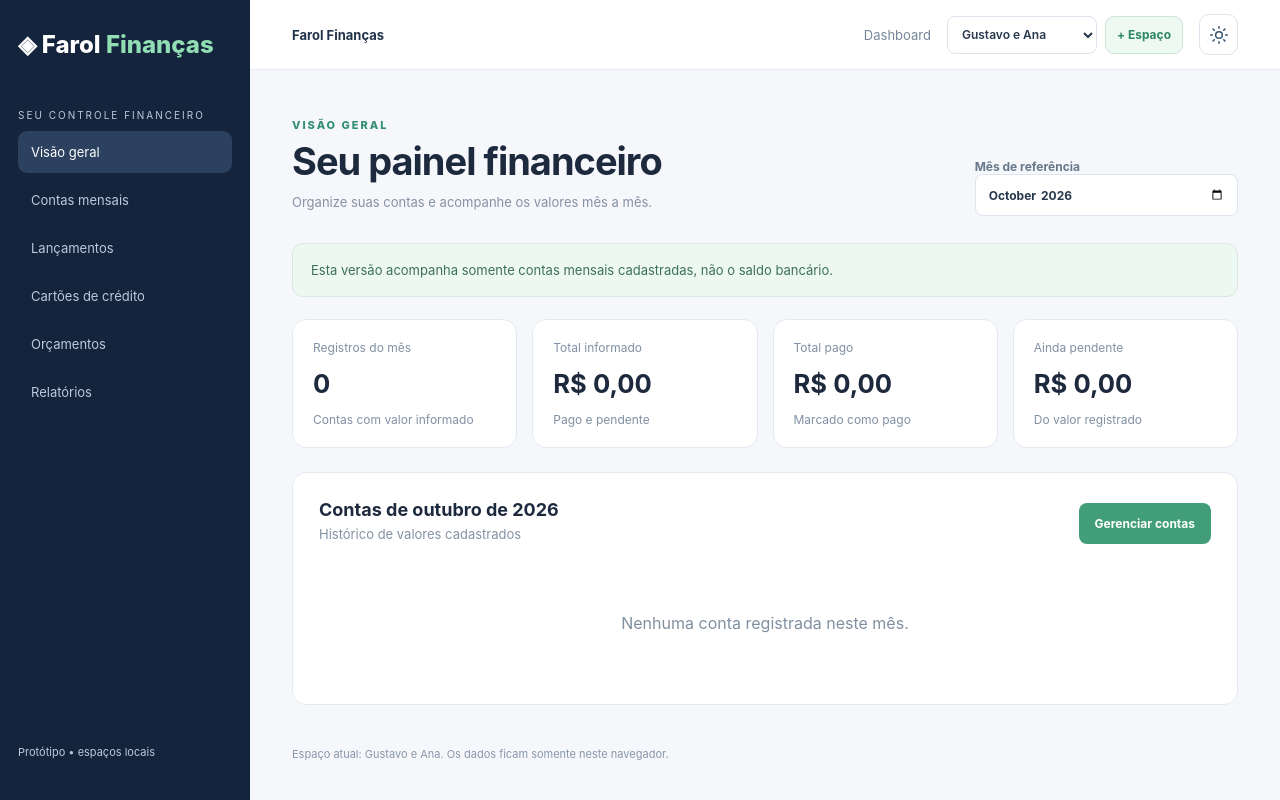
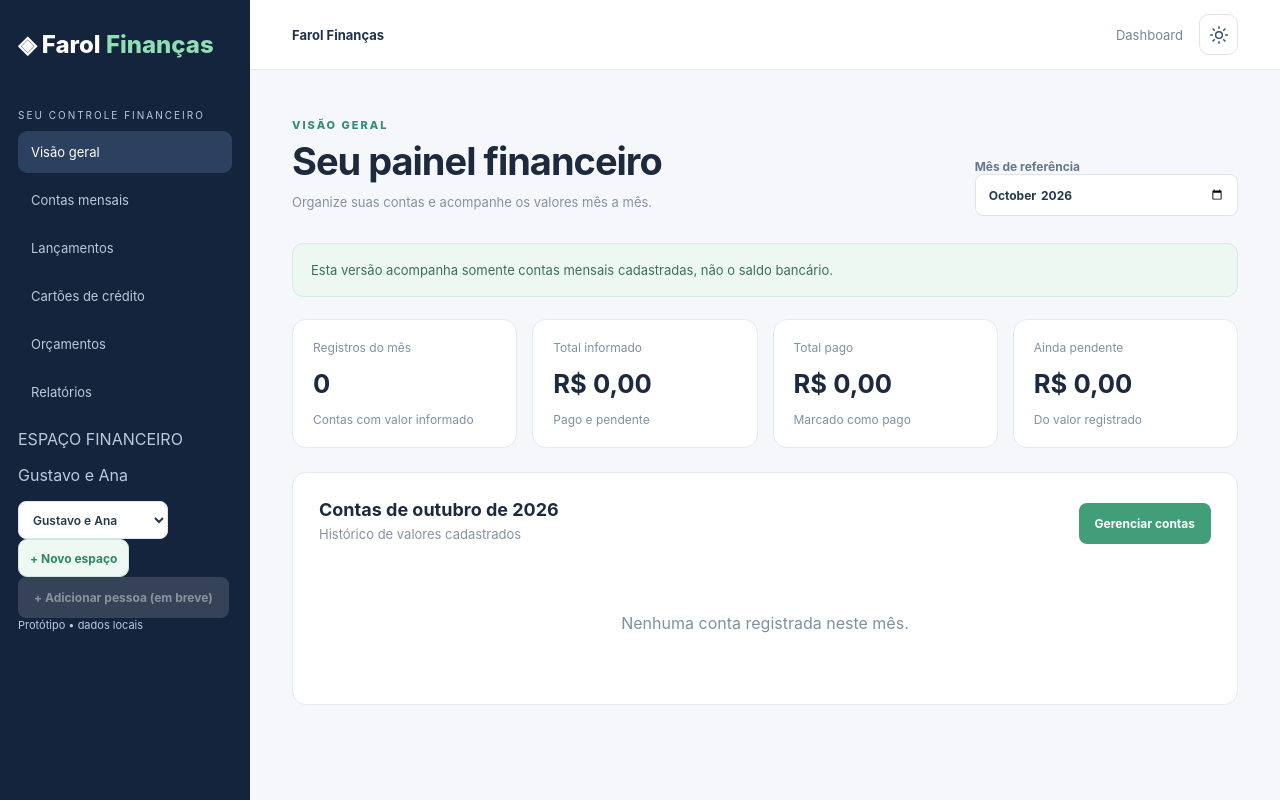
Before and after one commit to GutoSwan/farol-financas, a Vue app: page / in a window 1280 px wide. Built offline with nearby package versions, Linux system fonts and the light colour scheme.

Commit message:
feat: integrar lançamentos e mover espaços para sidebar

```diff
--- a/src/presentation/layouts/AppLayout.vue
+++ b/src/presentation/layouts/AppLayout.vue
@@ -40,44 +40,45 @@ function submitWorkspace(): void {
           :class="{ active: route.path === href }"
         >{{ label }}</RouterLink>
       </nav>
-      <p class="sidebar-foot">Protótipo • espaços locais</p>
+      <div class="sidebar-workspace">
+        <p class="sidebar-workspace-label">ESPAÇO FINANCEIRO</p>
+        <p class="sidebar-workspace-name">{{ currentWorkspace?.name ?? 'Gustavo e Ana' }}</p>
+        <label class="sr-only" for="workspace-select">Trocar espaço financeiro local</label>
+        <select
+          id="workspace-select"
+          class="workspace-select"
+          :value="activeWorkspaceId"
+          @change="selectWorkspace(($event.target as HTMLSelectElement).value)"
+        >
+          <option v-for="space in workspaces" :key="space.id" :value="space.id">{{ space.name }}</option>
+        </select>
+        <button
+          type="button"
+          class="workspace-add"
+          :aria-expanded="creating"
+          @click="creating = !creating"
+        >+ Novo espaço</button>
+        <div v-if="creating" class="workspace-popover">
+          <form @submit.prevent="submitWorkspace">
+            <strong>Novo espaço financeiro</strong>
+            <label for="new-workspace-name">Nome</label>
+            <input id="new-workspace-name" v-model="newName" maxlength="60" minlength="2" required placeholder="Ex.: Finanças do João" />
+            <p>Os espaços são separados apenas neste navegador. Isto ainda não cria uma conta com login.</p>
+            <div class="popover-actions">
+              <button class="secondary-action" type="button" @click="creating = false">Cancelar</button>
+              <button type="submit" class="primary">Criar</button>
+            </div>
+          </form>
+        </div>
+        <button class="invite-disabled" type="button" disabled title="Disponível quando tivermos login e convites">+ Adicionar pessoa (em breve)</button>
+        <p class="sidebar-foot">Protótipo • dados locais</p>
+      </div>
     </aside>
     <div class="main">
       <header class="topbar">
         <b>Farol Finanças</b>
         <div class="topbar-actions">
           <span class="page-context">{{ route.meta.title ?? 'Visão geral' }}</span>
-          <div class="workspace-switcher">
-            <label class="sr-only" for="workspace-select">Espaço financeiro ativo</label>
-            <select
-              id="workspace-select"
-              class="workspace-select"
-              :value="activeWorkspaceId"
-              title="Trocar espaço financeiro local"
-              @change="selectWorkspace(($event.target as HTMLSelectElement).value)"
-            >
-              <option v-for="space in workspaces" :key="space.id" :value="space.id">{{ space.name }}</option>
-            </select>
-            <button
-              class="workspace-add"
-              type="button"
-              title="Criar espaço financeiro neste navegador"
-              :aria-expanded="creating"
-              @click="creating = !creating"
-            >+ Espaço</button>
-            <div v-if="creating" class="workspace-popover">
-              <form @submit.prevent="submitWorkspace">
-                <strong>Novo espaço financeiro</strong>
-                <label for="new-workspace-name">Nome</label>
-                <input id="new-workspace-name" v-model="newName" maxlength="60" minlength="2" required placeholder="Ex.: Finanças do João" />
-                <p>Cada espaço tem registros separados neste navegador. Ainda não é um login para outra pessoa.</p>
-                <div class="popover-actions">
-                  <button class="secondary-action" type="button" @click="creating = false">Cancelar</button>
-                  <button type="submit" class="primary">Criar espaço</button>
-                </div>
-              </form>
-            </div>
-          </div>
           <button
             class="theme-toggle"
             type="button"
@@ -87,11 +88,11 @@ function submitWorkspace(): void {
             @click="toggleTheme"
           >
             <svg v-if="!isDark" xmlns="http://www.w3.org/2000/svg" width="20" height="20" viewBox="0 0 24 24" fill="none" stroke="currentColor" stroke-width="1.8" stroke-linecap="round" stroke-linejoin="round" aria-hidden="true">
-              <circle cx="12" cy="12" r="4" />
-              <path d="M12 2v2m0 16v2M4.93 4.93l1.42 1.42m11.3 11.3 1.42 1.42M2 12h2m16 0h2M4.93 19.07l1.42-1.42m11.3-11.3 1.42-1.42" />
+              <circle cx="12" cy="12" r="4"/>
+              <path d="M12 2v2m0 16v2M4.93 4.93l1.42 1.42m11.3 11.3 1.42 1.42M2 12h2m16 0h2M4.93 19.07l1.42-1.42m11.3-11.3 1.42-1.42"/>
             </svg>
             <svg v-else xmlns="http://www.w3.org/2000/svg" width="20" height="20" viewBox="0 0 24 24" fill="none" stroke="currentColor" stroke-width="1.8" stroke-linecap="round" stroke-linejoin="round" aria-hidden="true">
-              <path d="M20.98 13.02A9 9 0 0 1 10.98 3.02a9 9 0 1 0 10 10" />
+              <path d="M20.98 13.02A9 9 0 0 1 10.98 3.02a9 9 0 1 0 10 10"/>
             </svg>
           </button>
         </div>
@@ -100,7 +101,6 @@ function submitWorkspace(): void {
       <main class="content" :key="activeWorkspaceId">
         <RouterView />
       </main>
-      <p class="local-workspace-note">Espaço atual: {{ currentWorkspace?.name ?? 'Gustavo e Ana' }}. Os dados ficam somente neste navegador.</p>
     </div>
   </div>
 </template>
```
